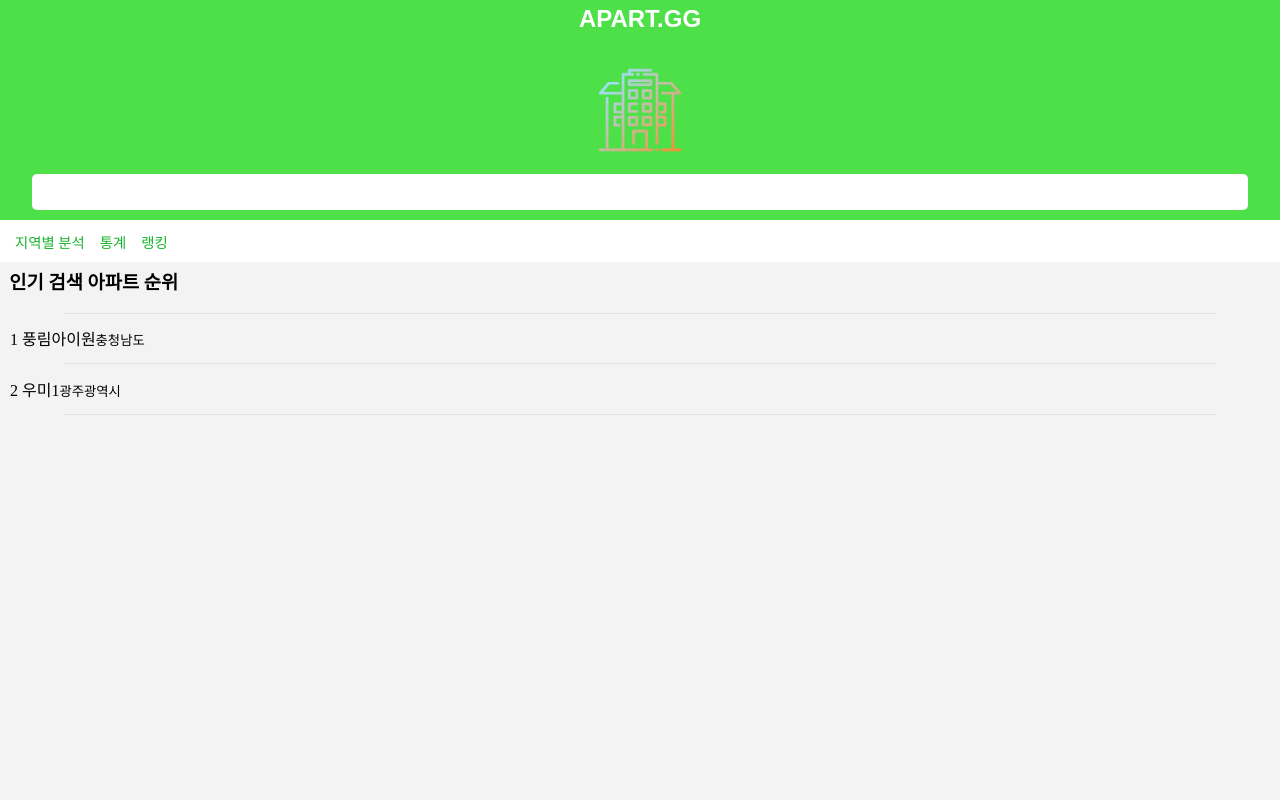
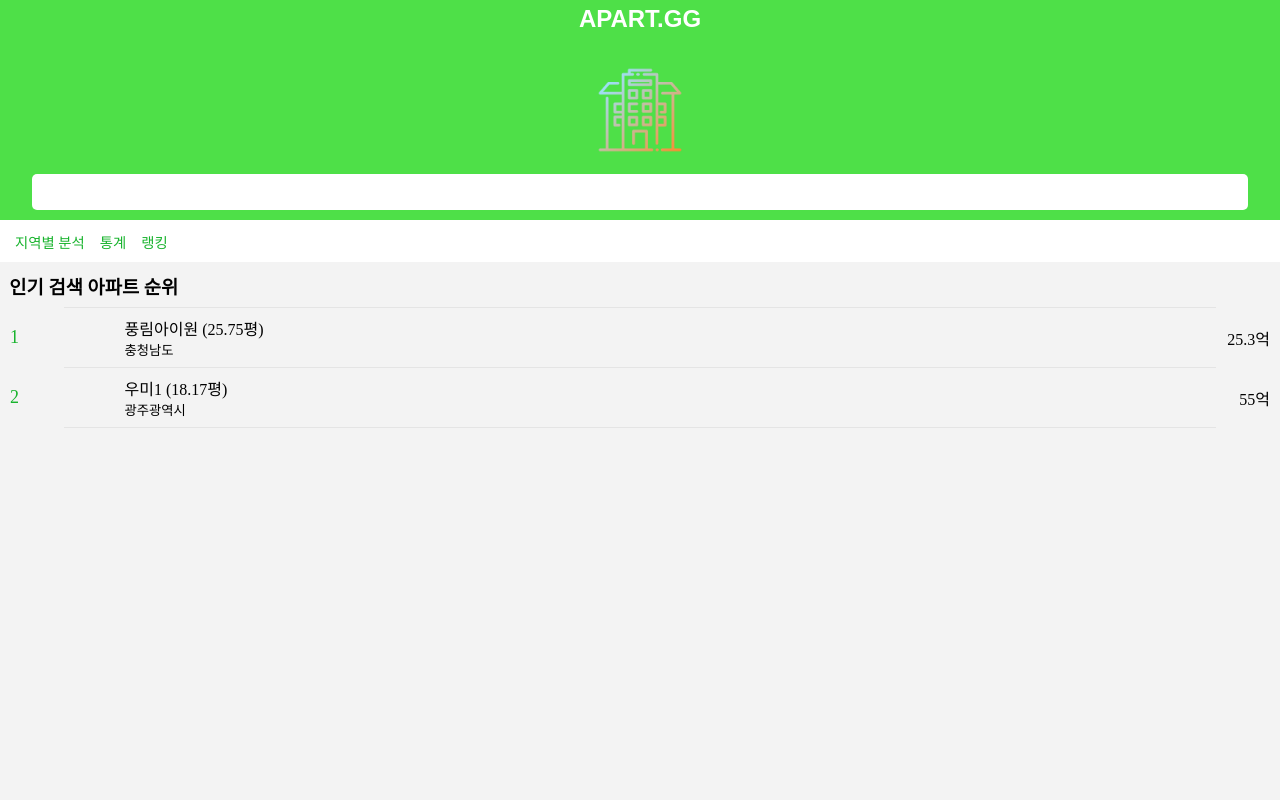
Before and after one commit to ro0opf/react-apart-rank, a React (Create React App) app in the folder client/: page / in a window 1280 px wide. Shown: the top 800 px of the page. Built offline with nearby package versions, Linux system fonts and the light colour scheme.

Commit message:
update body

```diff
--- a/client/src/ui/Body.css
+++ b/client/src/ui/Body.css
@@ -8,25 +8,43 @@ div.Body{
 }
 
 div.Body > h3{
-    padding-top: 5px;
+    padding-top: 10px;
     margin-top: 0;
+    margin-bottom: 0;
     margin-left: 0.5em;
 }
 
 div.Body > ul{
     list-style: none;
-    margin: 0 auto;
+    margin: 0;
     padding: 0;
 }
 div.Body > ul > li{
-    margin: 5px;
-    padding: 5px;
+    padding-left: 10px;
+    padding-right: 10px;
+    display: flex;
+    align-items: center;
+    justify-content: center;
 }
 
+div.Body > ul > li > div.ApartRank{
+    flex: 1;
+    color: rgb(24, 179, 45);
+    font-size: large;
+}
+
+div.Body > ul > li > div.ApartAddress{
+    flex: 7;
+}
+
+div.Body > ul > li > div.ApartInfo{
+    text-align: right;
+    flex: 3;
+}
 
 div.Body > ul > hr{
     width: 90%;
-    height:0.5px;
+    height:1px;
     border-width:0;
     color:rgb(228, 228, 228);
     background-color:rgb(228, 228, 228);
--- a/client/src/ui/Body.js
+++ b/client/src/ui/Body.js
@@ -12,25 +12,41 @@ function Body() {
             {
                 "address1": "충청남도", "address2": "당진시",
                 "address3": "신평면", "address4": "거산리",
-                "apartName": "풍림아이원", "apartEquilibrium": "84.9768"
+                "apartName": "풍림아이원", "area": "84.9768",
+                "price" : "2530000000"
             },
-            { "address1": "광주광역시", "address2": "북구", "address3": "운암동", "apartName": "우미1", "apartEquilibrium": "59.97" }
+            { "address1": "광주광역시", "address2": "북구", "address3": "운암동", "apartName": "우미1", "area": "59.97", "price" : "5500000000" }
         ]
+
+        function parseEquillibrium(area){
+            const equillibrium = parseFloat(area) / 3.3;
+            return equillibrium.toFixed(2) + "평";
+        }
+
+        function parsePrice(price){
+            return parseInt(price) / 100000000 + "억";
+        }
 
         return (
             <ul className="ApartRank">
-                <hr/>
+                <hr />
                 {apartList.map((apart, index) =>
                     <>
                         <li onClick={() => apartClicked(apart)}>
-                            {index + 1} {apart.apartName}
-                            <small>
-                                <span>
+                            <div className="ApartRank">
+                                {index + 1}
+                            </div>
+                            <div className="ApartAddress">
+                                {apart.apartName} ({parseEquillibrium(apart.area)})<br/>
+                                <small>
                                     {apart.address1}
-                                </span>
-                            </small>
+                                </small>
+                            </div>
+                            <div className="ApartInfo">
+                                {parsePrice(apart.price)}
+                            </div>
                         </li>
-                        <hr/>
+                        <hr />
                     </>
                 )}
             </ul>
```
Also changed, not shown: 1 other file (tests, documents, lock files or other folders).
